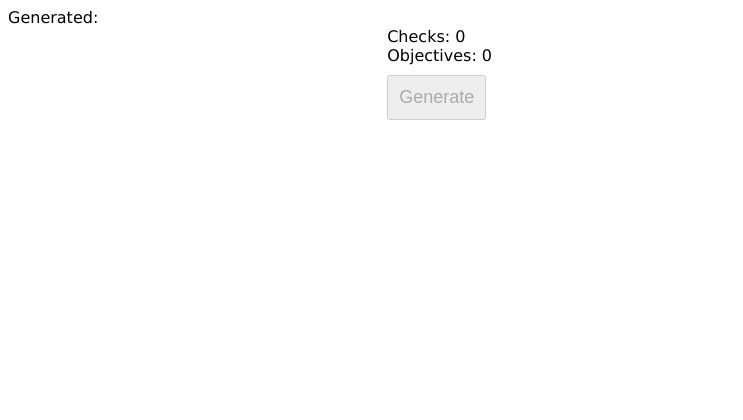
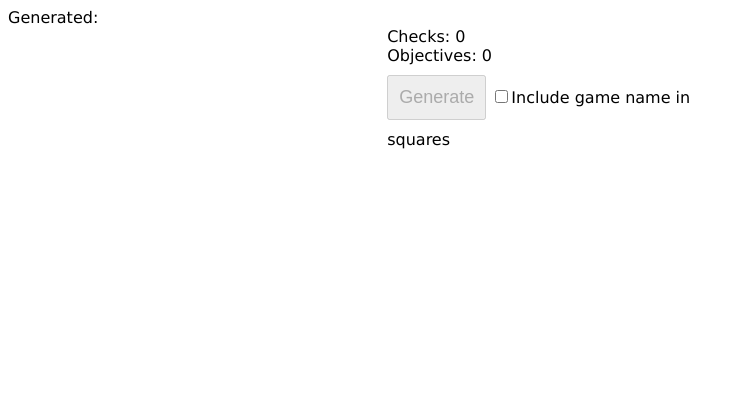
Before and after one commit to wcolding/multibingo, a Flask app: page / in a window 1280 px wide. Shown: the top 420 px of the page, without its empty margins (0-743 px from the left). Before the commit the page ends 120 px from the top, so only its background shows below. Run offline with Flask 3, Linux system fonts and the light colour scheme; parts of the project's set-up code (start-up, migrations or seed data) failed here and were passed over.

Commit message:
Option to include game name with checks

```diff
--- a/src/App.py
+++ b/src/App.py
@@ -12,9 +12,10 @@ def index():
 @app.route('/generate_bingosync', methods=['POST'])
 def generate_bingosync():
     data = json.loads(request.form.get('checksJSON'))
+    include_game_names = request.form.get('includeGameName')
     game_data = data['game_check_data']
 
-    board = GenerateBoard(game_data, 25)
+    board = GenerateBoard(game_data, 25, include_game_names)
     return render_template('App.html', games = games, generated = board)
 
 if __name__ == '__main__':
--- a/src/Bingo.py
+++ b/src/Bingo.py
@@ -22,7 +22,7 @@ for game in games:
     for check in game.checks_list:
         print(f'{game.name}: {check.name}')
 
-def GenerateBoard(data: list, target: int, balancing = True) -> str:
+def GenerateBoard(data: list, target: int, include_game_name = False, balancing = True) -> str:
     generating = True
     board = []
     used_objectives = []
@@ -40,7 +40,9 @@ def GenerateBoard(data: list, target: int, balancing = True) -> str:
                         if obj_string not in used_objectives:
                             used_objectives.append(obj_string)
                             new_check = {}
-                            new_check["name"] = next_check["name"]
+                            new_check['name'] = next_check['name']
+                            if include_game_name:
+                                new_check['name'] = '[{game_name}] {check_name}'.format(game_name = game['game'], check_name = new_check['name'])
                             board.append(new_check)
         else:
             pass # todo: make one new big list from which to generate
--- a/src/templates/App.html
+++ b/src/templates/App.html
@@ -16,6 +16,7 @@
                 <form method="post" action="/generate_bingosync">
                     <input type="hidden" id="checksJSONData" name="checksJSON" value="">
                     <input class="genButton" id="generateButton" type="submit" value="Generate" disabled>
+                    <input type="checkbox" name="includeGameName">Include game name in squares
                 </form>
                 <br>
             </div>
```
